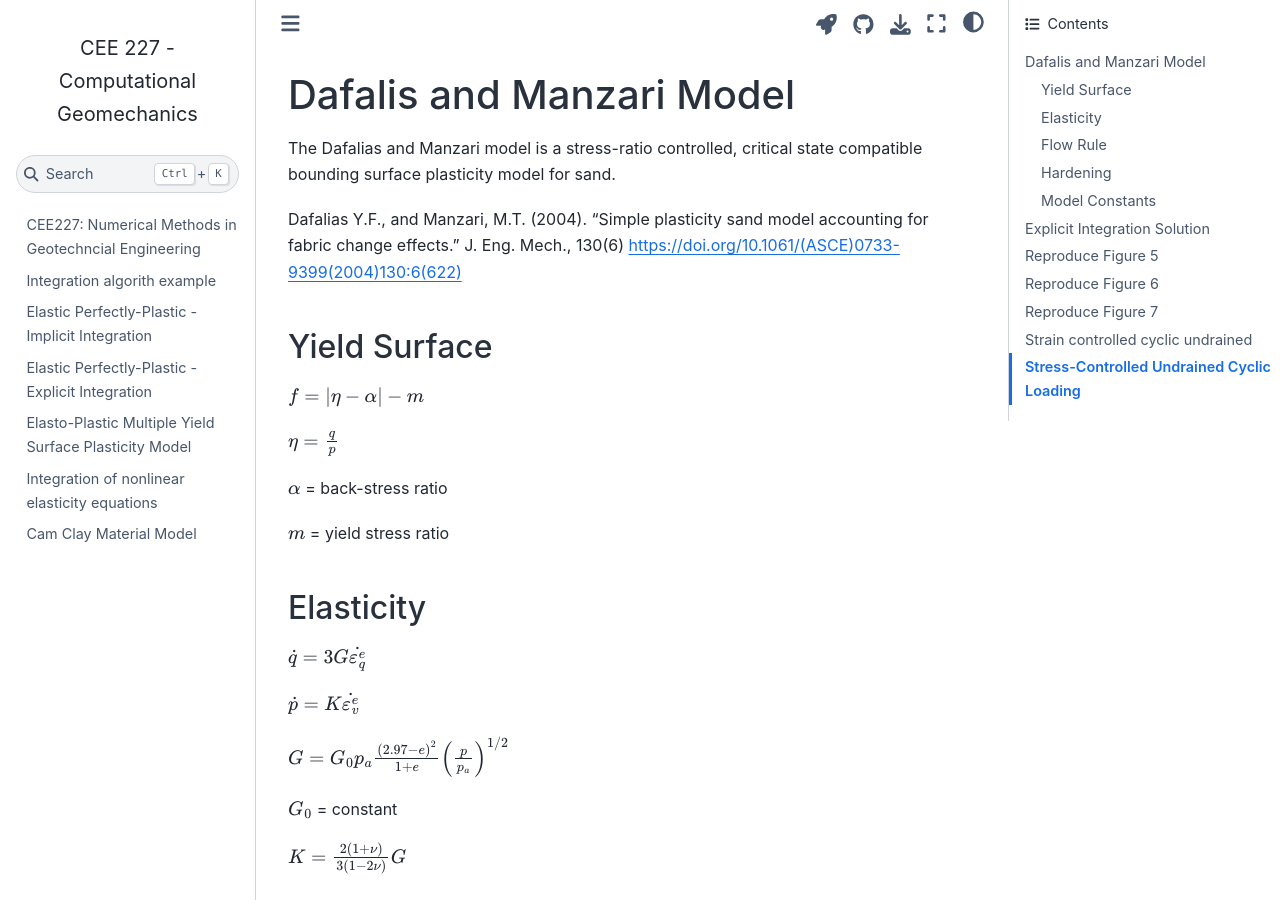
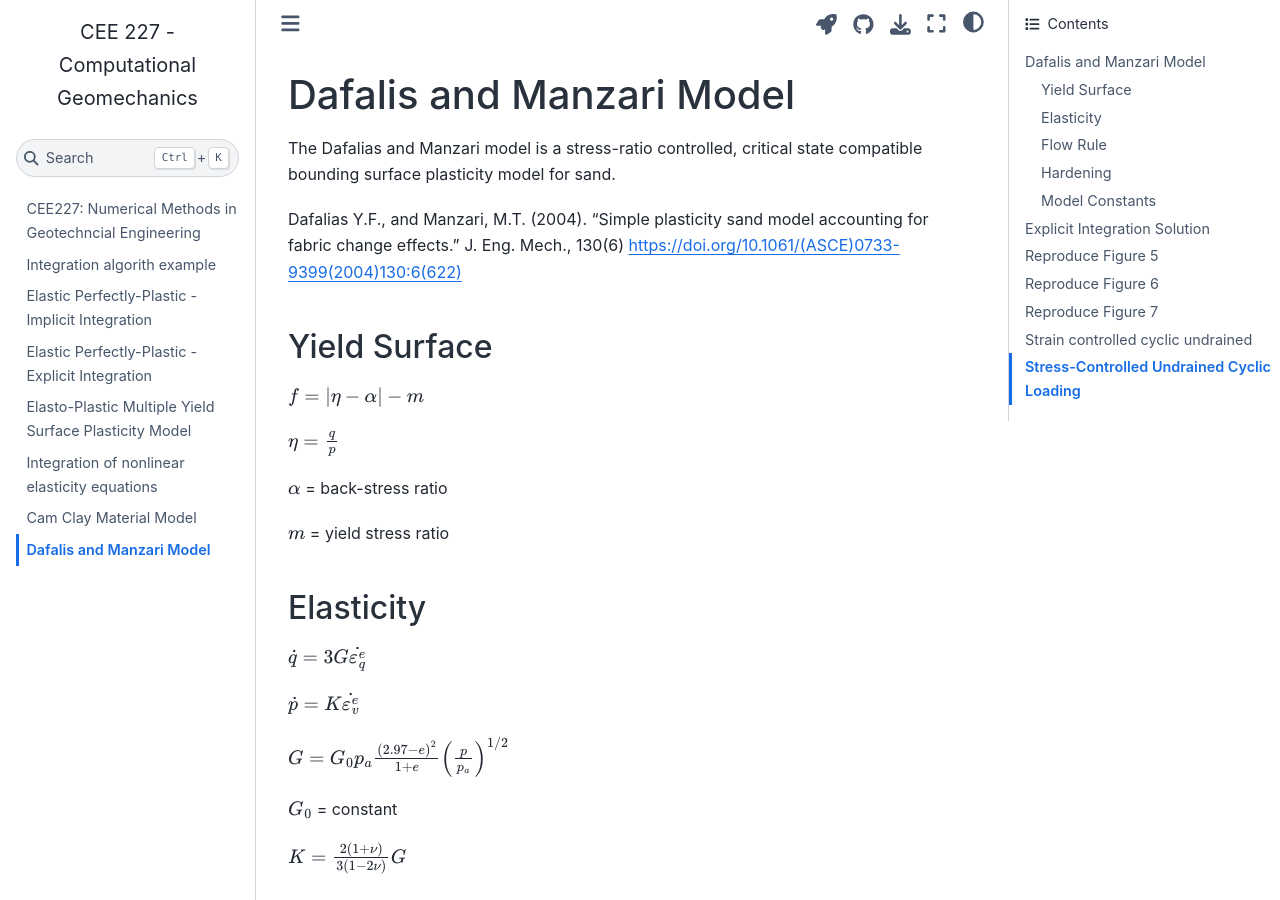
Before and after one commit to sjbrandenberg/cee227, a Jupyter Book: the page built from dafalias_manzari.ipynb, in a window 1280 px wide and 900 px high. Built offline with Jupyter Book 1.0.4 settings and Sphinx 7.4.7 and the Sphinx Book theme 1.1.4, drawn with Linux system fonts in a browser that asks for light colours; pages that are not in the unit, such as notebooks, are missing from menus; some of the changed text lies outside the part shown.

Commit message:
Update _toc.yml

```diff
--- a/_toc.yml
+++ b/_toc.yml
@@ -12,3 +12,4 @@ chapters:
 - file: drucker_prager
 - file: nonlinear_elasticity
 - file: cam_clay
+- file: dafalias_manzari
```
